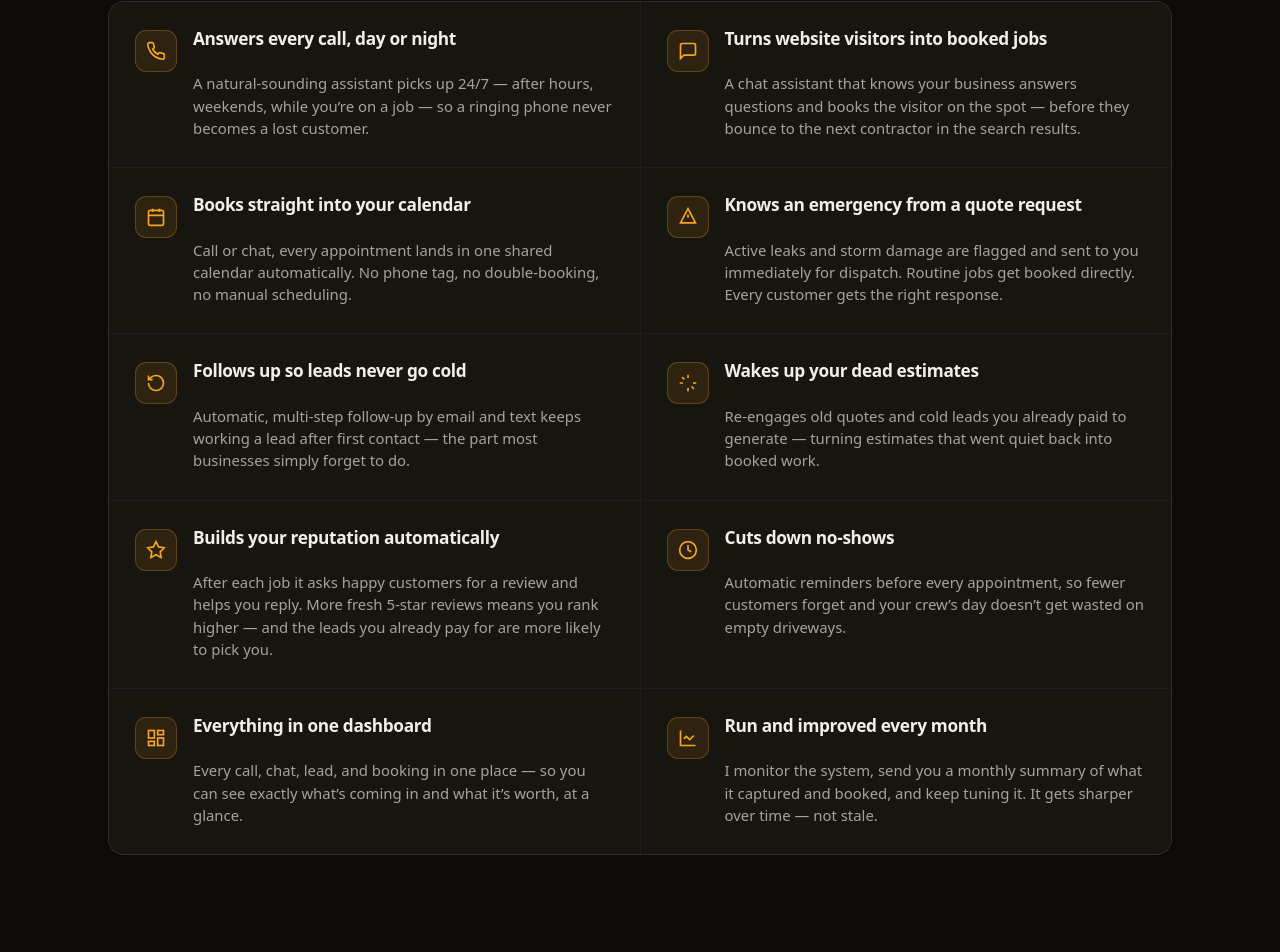
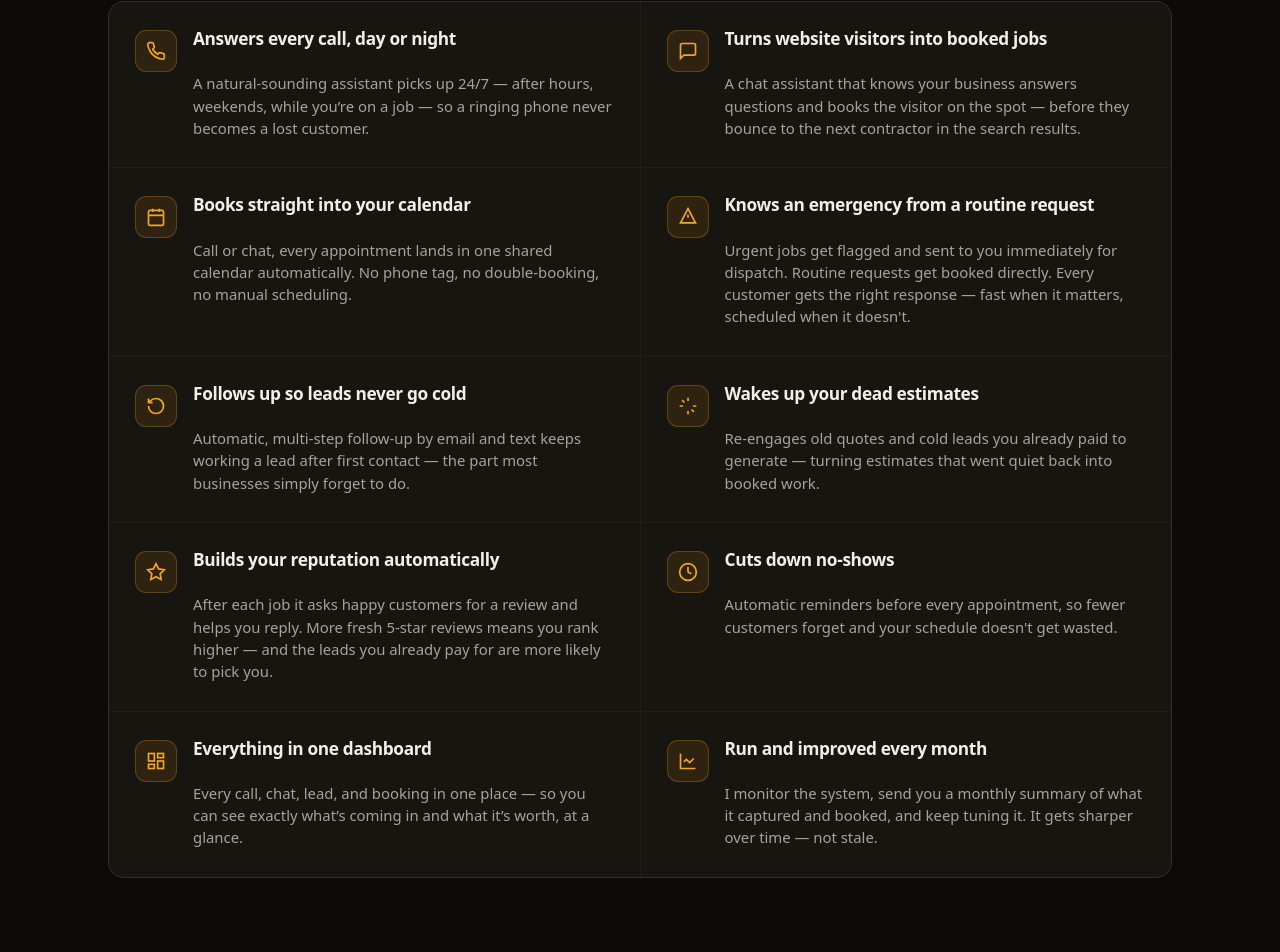
Before and after one commit to naum-milosheski/portfolio, a Next.js app: page / in a window 1280 px wide. Shown: the part 3700-4652 px from the top of the page. Built offline with nearby package versions, Linux system fonts and the light colour scheme.

Commit message:
refactor: update text content for WhatsInside section to improve clarity and conciseness

```diff
--- a/src/components/sections/WhatsInside.tsx
+++ b/src/components/sections/WhatsInside.tsx
@@ -45,8 +45,8 @@ const features: { icon: React.ReactNode; title: string; body: React.ReactNode }[
         <path d="M12 9v4M12 17h.01" />
       </>
     ),
-    title: 'Knows an emergency from a quote request',
-    body: 'Active leaks and storm damage are flagged and sent to you immediately for dispatch. Routine jobs get booked directly. Every customer gets the right response.',
+    title: 'Knows an emergency from a routine request',
+    body: 'Urgent jobs get flagged and sent to you immediately for dispatch. Routine requests get booked directly. Every customer gets the right response — fast when it matters, scheduled when it doesn\'t.',
   },
   {
     icon: svg(
@@ -80,7 +80,7 @@ const features: { icon: React.ReactNode; title: string; body: React.ReactNode }[
       </>
     ),
     title: 'Cuts down no-shows',
-    body: 'Automatic reminders before every appointment, so fewer customers forget and your crew’s day doesn’t get wasted on empty driveways.',
+    body: 'Automatic reminders before every appointment, so fewer customers forget and your schedule doesn\'t get wasted.',
   },
   {
     icon: svg(
```
